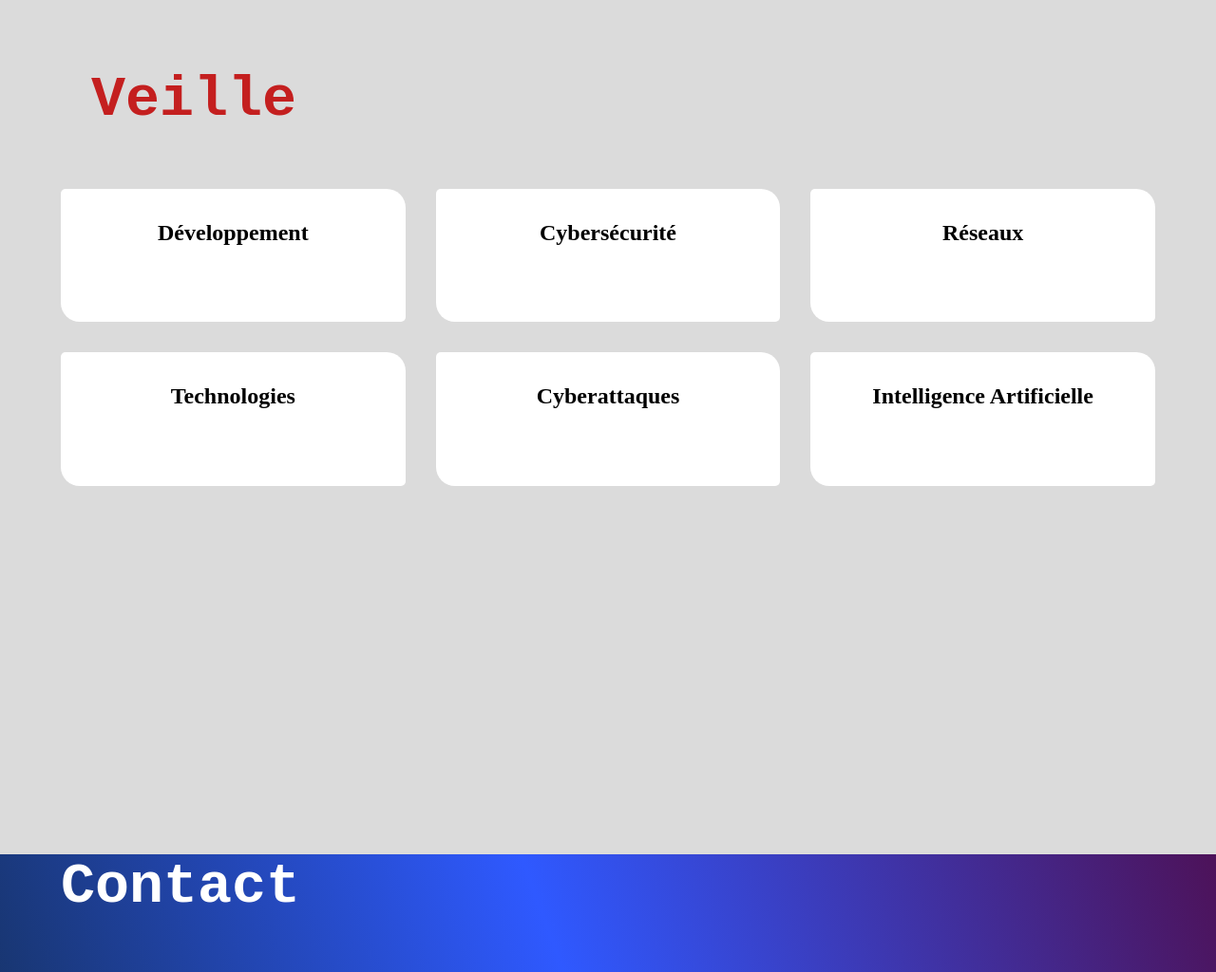
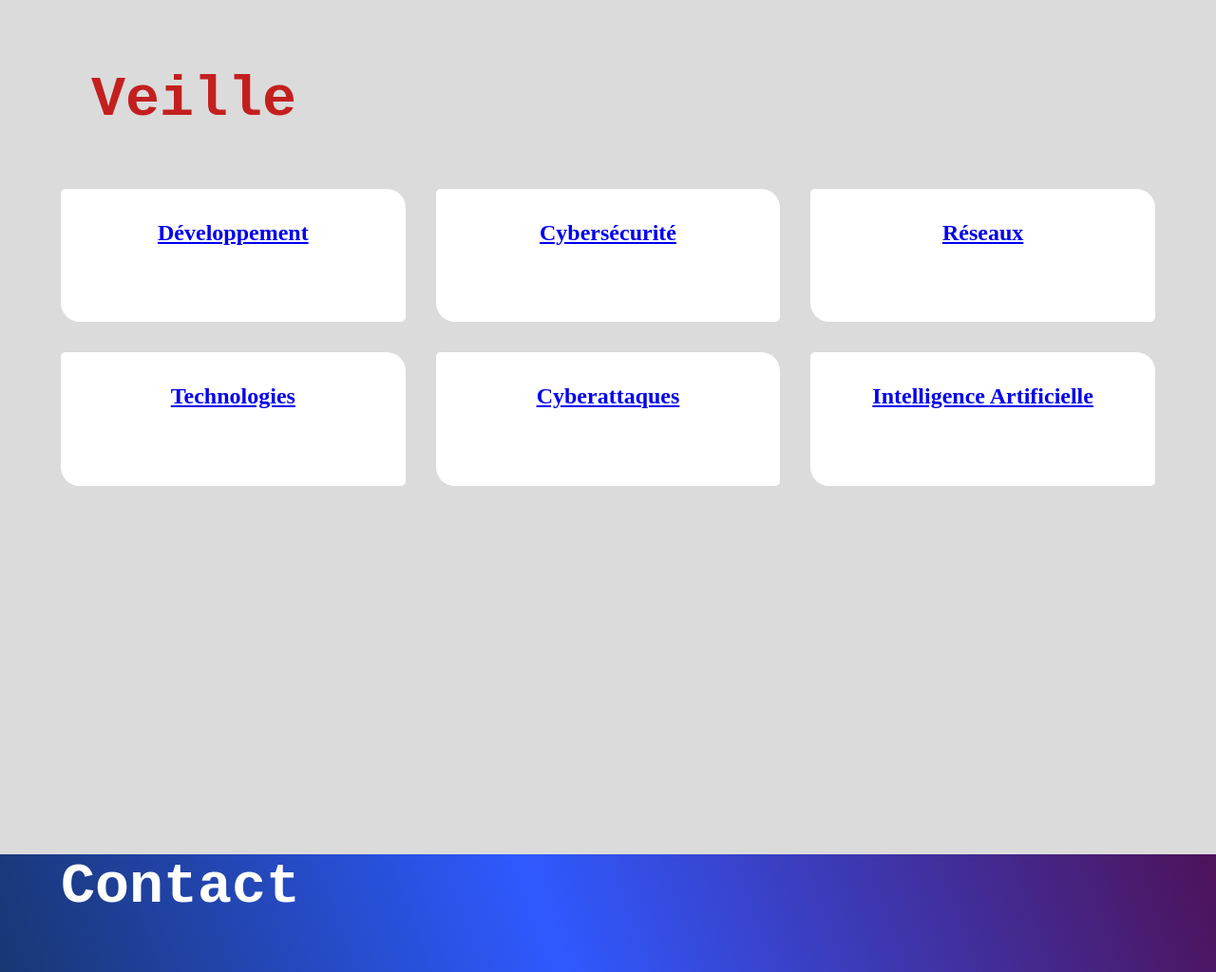
Before and after one commit to TGnrd/pcpgoinardtitouan, a PHP site: page / in a window 1280 px wide. Shown: the part 4485-5509 px from the top of the page at 95% size. Run offline with PHP 8.4, Linux system fonts and the light colour scheme.

Commit message:
Ajout de la page veille

```diff
--- a/index.html
+++ b/index.html
@@ -286,36 +286,29 @@
     <h1 class="titre">Veille</h1>
     <div class="veille">
         <ul class="cardsVeille">
-                <li class="cards_item_veille">
-                    <div class="cardDev" tabindex="0">
-                        <h2 class="">Développement</h2>
-                    </div>
-                </li>
-                <li class="cards_item_veille">
-                    <div class="cardCyber" tabindex="0">
-                        <h2 class="">Cybersécurité</h2>
-                    </div>
-                </li>
-                <li class="cards_item_veille">
-                    <div class="cardReseau" tabindex="0">
-                        <h2 class="">Réseaux</h2>
-                    </div>
-                </li>
-                <li class="cards_item_veille">
-                    <div class="cardTech" tabindex="0">
-                        <h2 class="">Technologies</h2>
-                    </div>
-                </li>
-                <li class="cards_item_veille">
-                    <div class="cardCyber" tabindex="0">
-                        <h2 class="">Cyberattaques</h2>
-                    </div>
-                </li>
-                <li class="cards_item_veille">
-                    <div class="cardIA" tabindex="0">
-                        <h2 class="">Intelligence Artificielle</h2>
-                    </div>
-                </li>
+            <a href="veille.html?theme=dev" class="cards_item_veille">
+                <h2 class="theme">Développement</h2>
+            </a>
+
+            <a href="veille.html?theme=cyber" class="cards_item_veille">
+                <h2 class="theme">Cybersécurité</h2>
+            </a>
+
+            <a href="veille.html?theme=reseaux" class="cards_item_veille">
+                <h2 class="theme">Réseaux</h2>
+            </a>
+
+            <a href="veille.html?theme=technos" class="cards_item_veille">
+                <h2 class="theme">Technologies</h2>
+            </a>
+
+            <a href="veille.html?theme=attaques" class="cards_item_veille">
+                <h2 class="theme">Cyberattaques</h2>
+            </a>
+
+            <a href="veille.html?theme=ia" class="cards_item_veille">
+                <h2 class="theme">Intelligence Artificielle</h2>
+            </a>
         </ul>
     </div>
 </section>
--- a/script.js
+++ b/script.js
@@ -83,3 +83,26 @@ document.addEventListener('DOMContentLoaded', function() {
         });
     });
 });
+
+document.addEventListener('DOMContentLoaded', () => {
+    // 1. On lit l'URL de la page pour trouver le paramètre "?theme="
+    const parametresUrl = new URLSearchParams(window.location.search);
+    const themeDemande = parametresUrl.get('theme');
+
+    // 2. On vérifie si un thème a bien été demandé
+    if (themeDemande) {
+        // 3. On cherche l'article qui a le même ID que le thème demandé
+        const articleA_Afficher = document.getElementById(themeDemande);
+
+        if (articleA_Afficher) {
+            // Si on le trouve, on lui ajoute la classe "actif" pour le rendre visible
+            articleA_Afficher.classList.add('actif');
+        } else {
+            // Si le thème n'existe pas, on affiche le message d'erreur
+            document.getElementById('erreur-theme').classList.add('actif');
+        }
+    } else {
+        // Si aucun thème n'est précisé dans l'URL, on affiche l'erreur
+        document.getElementById('erreur-theme').classList.add('actif');
+    }
+});
--- a/style.css
+++ b/style.css
@@ -999,42 +999,29 @@ h4 {
 .cards_item_veille {
   display: flex;
   width: 100%;
-}
-
-.cardsVeille .card {
-  width: 100%;
-  max-width: 100%;
-  margin: 0;
-  display: flex;
-  flex-direction: column;
-}
-
-.cardDev, .cardCyber, .cardReseau, .cardTech, .cardIA {
   background-color: white;
-  height: 100%;
-  width: 100%;
-  padding: auto;
-  margin-bottom: clamp(10%, 4vh, 30%);
   border-top-left-radius: 5px;
   border-top-right-radius: 20px;
   border-bottom-left-radius: 20px;
   border-bottom-right-radius: 5px;
-}
-
-.cardDev:hover,
-.cardCyber:hover,
-.cardReseau:hover,
-.cardTech:hover,
-.cardIA:hover {
-    background-color: #abb2bf;
-    height: 110%;
-}
-
-.cardDev h2,
-.cardCyber h2,
-.cardReseau h2,
-.cardTech h2,
-.cardIA h2 {
+  margin-bottom: clamp(10%, 4vh, 30%);
+  display: flex;
+  flex-direction: column;
+  height: 100%;
+  padding: auto;
+}
+
+.cards_item_veille:hover {
+  background-color: #a0a0a1;
+  height: 110%;
+}
+
+.cardsVeille {
+  max-width: 100%;
+  margin: 0;
+}
+
+.theme   {
   position: relative;
   display: flex;
   align-items: center;
@@ -1453,6 +1440,21 @@ footer {
   color: #ffffff;
 }
 
+.article-veille {
+    display: none;
+}
+
+/* La classe qui permet d'afficher l'article demandé */
+.article-veille.actif {
+    display: block;
+    animation: apparitionDouce 0.5s ease;
+}
+
+@keyframes apparitionDouce {
+    from { opacity: 0; transform: translateY(10px); }
+    to { opacity: 1; transform: translateY(0); }
+}
+
 @media (max-width: 900px) {
   .cardsVeille {
     grid-template-columns: repeat(2, 1fr);
```
Also changed, not shown: veille.html (added, +37 -0 lines). Lines whose indentation alone changed are shown as unchanged.
